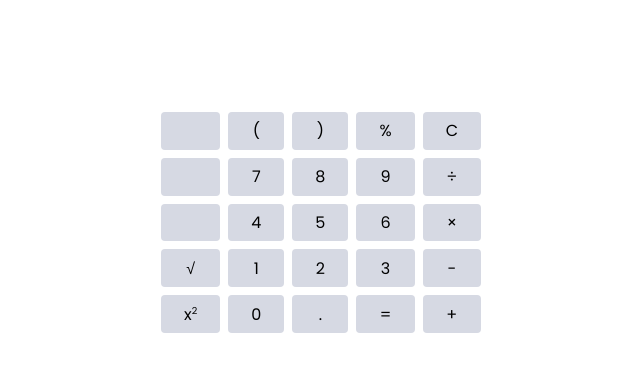
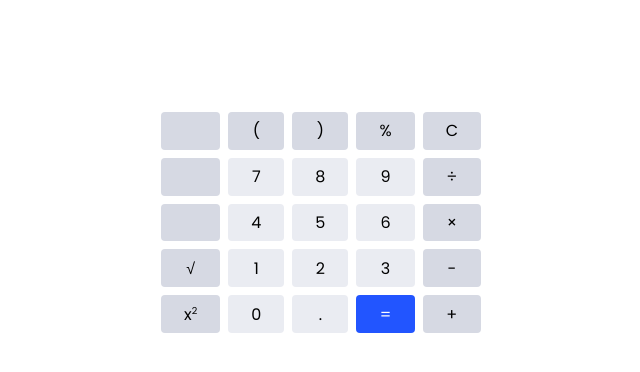
Before and after one commit to paulzoltan/calculator, a React (Create React App) app: page / in a window 1280 px wide. Shown: the top 372 px of the page, without its empty margins (319-959 px from the left). Built offline with nearby package versions, Linux system fonts and the light colour scheme.

Commit message:
custom button styles

```diff
--- a/package.json
+++ b/package.json
@@ -10,6 +10,7 @@
     "@types/node": "^16.18.24",
     "@types/react": "^18.0.38",
     "@types/react-dom": "^18.0.11",
+    "classnames": "^2.3.2",
     "mathjs": "^11.8.0",
     "react": "^18.2.0",
     "react-dom": "^18.2.0",
--- a/src/components/Calculator/Calculator.css
+++ b/src/components/Calculator/Calculator.css
@@ -9,7 +9,7 @@
   padding: 1em 0em;
 }
 .calculator__display__previous {
-  color: rgb(141, 141, 149);
+  color: #8d8d95;
 }
 .calculator__display__current {
   font-size: 2em;
@@ -21,15 +21,23 @@
   gap: 0.5em;
 }
 .calculator__dial__btn {
-  background-color: rgb(214, 217, 227);
+  background-color: #d6d9e3;
   border-radius: 0.25em;
   padding: 0.4em;
   text-align: center;
 }
 .calculator__dial__btn:active {
-  outline: 1px solid rgb(141, 141, 149);
+  outline: 1px solid #8d8d95;
   box-shadow: 0 0 0.5em 0 #0005;
 }
 .calculator__dial__btn:hover {
   cursor: pointer;
 }
+.calculator__dial__btn--digit,
+.calculator__dial__btn--point {
+  background-color: #eaecf2;
+}
+.calculator__dial__btn--equals-sign {
+  background-color: #2255ff;
+  color: #fff;
+}
--- a/src/components/Calculator/Calculator.tsx
+++ b/src/components/Calculator/Calculator.tsx
@@ -2,6 +2,7 @@ import './Calculator.css'
 import { useState } from 'react'
 import { evaluate } from 'mathjs'
 import DisplayMath from '../DisplayMath'
+import classNames from 'classnames'
 
 const Calculator = () => {
   const [expression, setExpression] = useState('')
@@ -83,26 +84,26 @@ const Calculator = () => {
     append('sqrt(')
   }
 
-  const actions: [string | JSX.Element, (...args: any[]) => void][] = [
+  const actions: [string | JSX.Element, (...args: any[]) => void, string?][] = [
     ['', skip],
     ['(', () => append('(')],
     [')', () => append(')')],
     ['%', skip],
     ['C', () => setExpression('')],
     ['', skip],
-    ['7', () => append('7')],
-    ['8', () => append('8')],
-    ['9', () => append('9')],
+    ['7', () => append('7'), 'digit'],
+    ['8', () => append('8'), 'digit'],
+    ['9', () => append('9'), 'digit'],
     ['÷', () => appendOperator('/')],
     ['', skip],
-    ['4', () => append('4')],
-    ['5', () => append('5')],
-    ['6', () => append('6')],
+    ['4', () => append('4'), 'digit'],
+    ['5', () => append('5'), 'digit'],
+    ['6', () => append('6'), 'digit'],
     ['×', () => appendOperator('*')],
     ['√', () => sqrt()],
-    ['1', () => append('1')],
-    ['2', () => append('2')],
-    ['3', () => append('3')],
+    ['1', () => append('1'), 'digit'],
+    ['2', () => append('2'), 'digit'],
+    ['3', () => append('3'), 'digit'],
     ['-', () => appendMinus('-')],
     [
       <>
@@ -110,9 +111,9 @@ const Calculator = () => {
       </>,
       () => sqr(),
     ],
-    ['0', () => append('0')],
-    ['.', () => append('.')],
-    ['=', () => console.log(evaluate(expression))],
+    ['0', () => append('0'), 'digit'],
+    ['.', () => append('.'), 'point'],
+    ['=', () => console.log(evaluate(expression)), 'equals-sign'],
     ['+', () => appendPlus('+')],
   ]
 
@@ -127,14 +128,17 @@ const Calculator = () => {
       <div className='calculator__dial'>
         {actions.map(
           (
-            [symbol, handleClick]: [
+            [symbol, handleClick, className]: [
               symbol: string | JSX.Element,
-              handleClick: (...args: any[]) => void
+              handleClick: (...args: any[]) => void,
+              className?: string
             ],
             index
           ) => (
             <button
-              className='btn calculator__dial__btn'
+              className={classNames('btn', 'calculator__dial__btn', {
+                [`calculator__dial__btn--${className}`]: className,
+              })}
               onClick={handleClick}
               key={index}
             >
```
Also changed, not shown: 1 other file (tests, documents, lock files or other folders).
